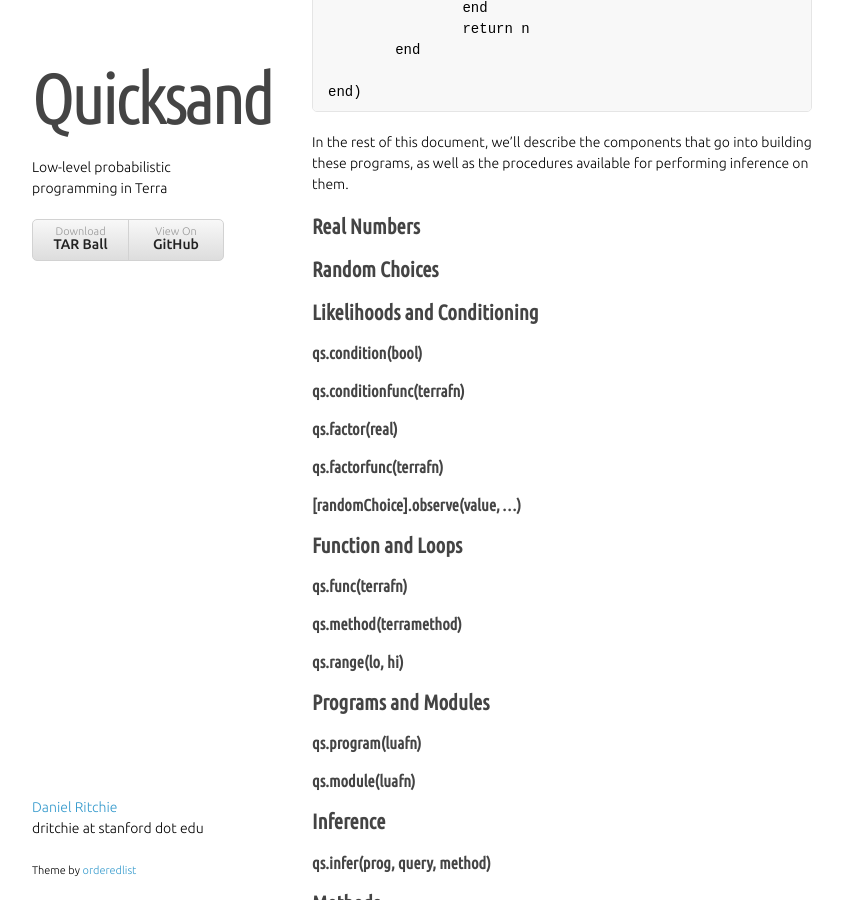
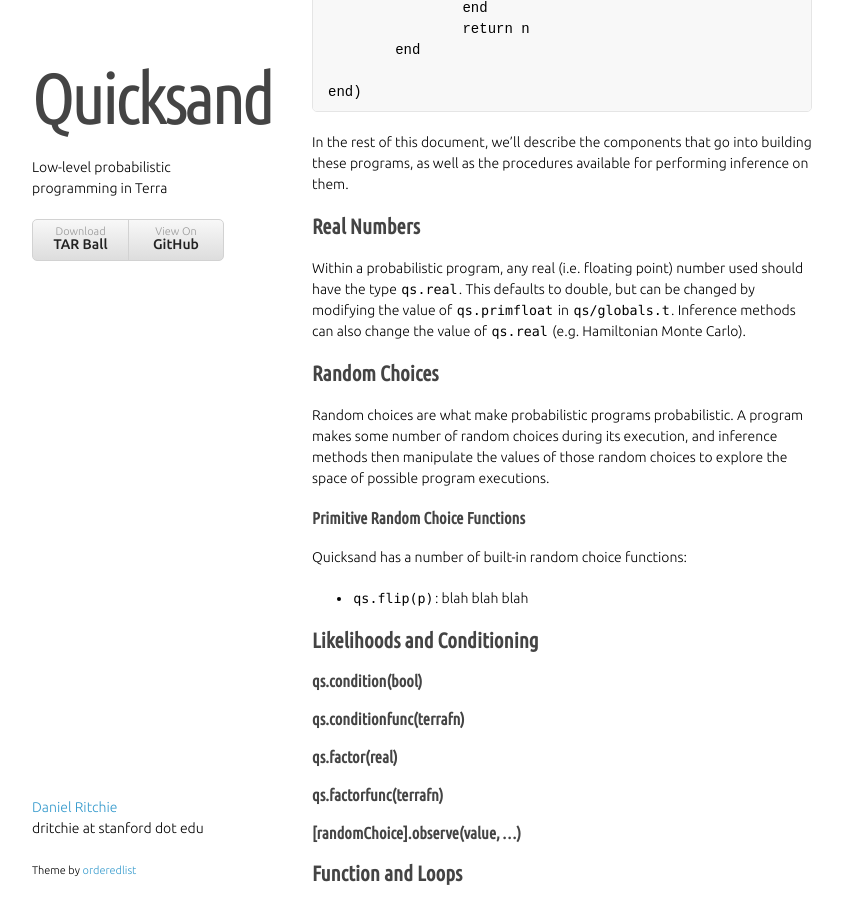
Before and after one commit to dritchie/quicksand, a Jekyll site: the page built from index.md, in a window 1280 px wide and 900 px high, scrolled down 2201 px. Shown: the whole window, without its empty margins (218-1061 px from the left). Built offline with Jekyll 4.4.1, drawn with Linux system fonts in a browser that asks for light colours; some web fonts are replaced.

Commit message:
Seeing how chosen formatting for random choice list looks.

```diff
--- a/index.md
+++ b/index.md
@@ -99,8 +99,17 @@
 
 ## Real Numbers
 
+Within a probabilistic program, any real (i.e. floating point) number used should have the type `qs.real`. This defaults to double, but can be changed by modifying the value of `qs.primfloat` in `qs/globals.t`. Inference methods can also change the value of `qs.real` (e.g. Hamiltonian Monte Carlo).
+
 
 ## Random Choices
+
+Random choices are what make probabilistic programs probabilistic. A program makes some number of random choices during its execution, and inference methods then manipulate the values of those random choices to explore the space of possible program executions.
+
+### Primitive Random Choice Functions
+
+Quicksand has a number of built-in random choice functions:
+- `qs.flip(p)`: blah blah blah
 
 
 ## Likelihoods and Conditioning
```
